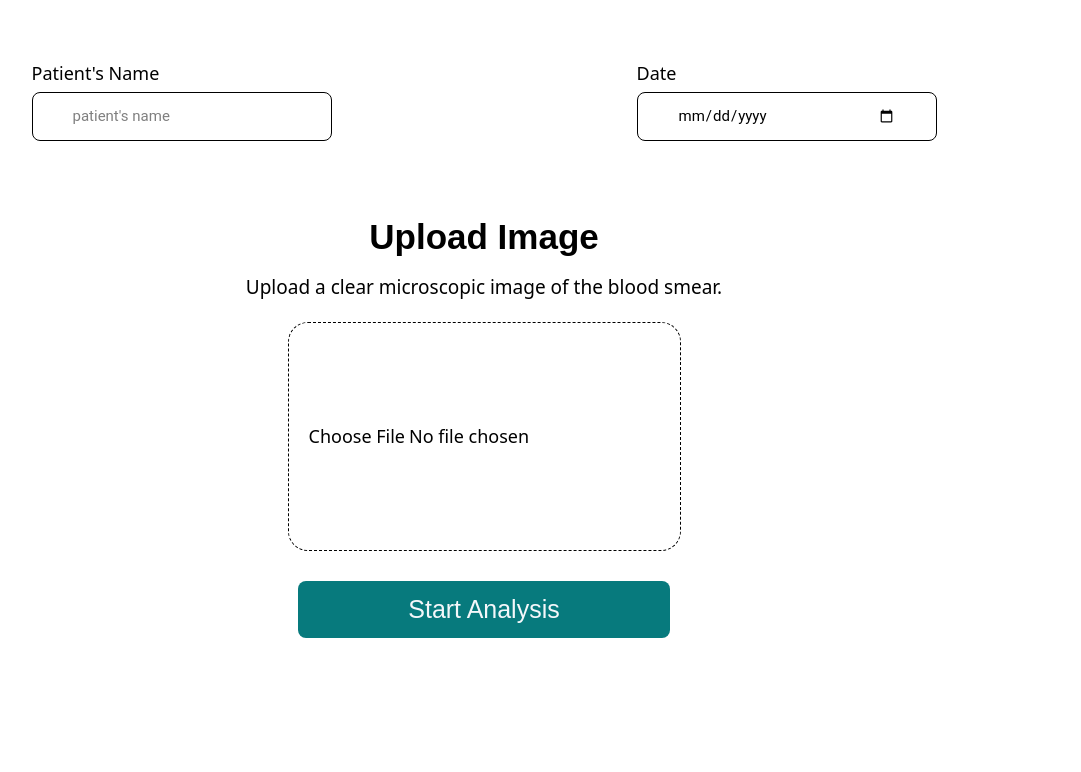
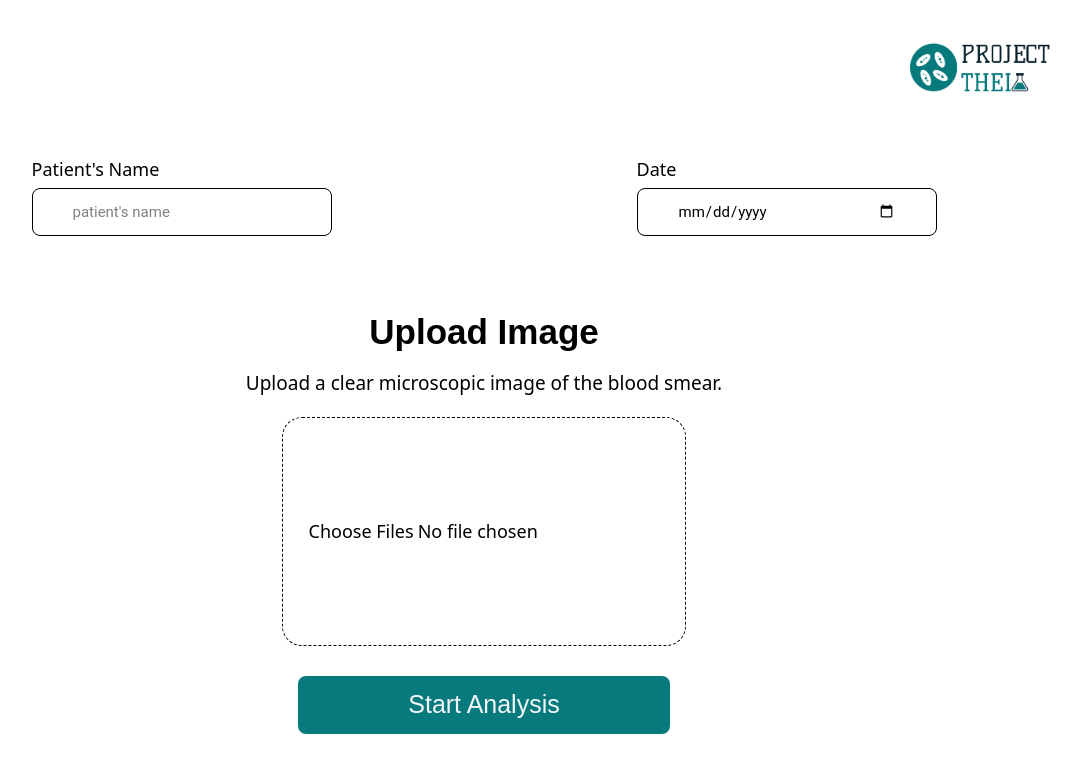
Before and after one commit to 0layiw0la/Project-Theai, a React (Vite) app in the folder project-theai/: page /upload in a window 1280 px wide. Shown: the top 772 px of the page, without its empty margins (156-1237 px from the left). Built offline with nearby package versions, Linux system fonts and the light colour scheme.

Commit message:
setting up upload flow and adding logo to upload page

```diff
--- a/project-theai/src/components/Logo.jsx
+++ b/project-theai/src/components/Logo.jsx
@@ -3,8 +3,8 @@ import logo from '../assets/logo.jpg';
 
 export default function Logo() {
     return (
-        <div className='w-[97vw] mt-[5vh] flex justify-end '>
-            <img src={logo} alt="Logo" className='w-[7vw] md:w-[10vw] h-auto'/>
+        <div className='w-[95vw] mt-[5vh] flex justify-end'>
+            <img src={logo} alt="Logo" className='w-[100px] md:w-[150px] h-auto'/>
         </div>
     );
 }
--- a/project-theai/src/pages/LandingPage.jsx
+++ b/project-theai/src/pages/LandingPage.jsx
@@ -8,14 +8,14 @@ export default function LandingPage(){
     return(
         <>
         <Logo />
-        <section className="min-h-screen flex flex-col justify-center items-center gap-[120px] md:gap-[80px]">
-            <div className="text-center flex flex-col md:flex-row md:gap-[10px]">
-            <   h3 className=" text-[50px] text-center">Welcome to</h3>
-                <p className="text-[30px] md:text-[50px] font-script text-main">Project Theai</p>
+        <section className=" flex flex-col justify-center items-center gap-[100px] md:gap-[80px] mt-[20vh]">
+            <div className="text-center flex flex-col lg:flex-row md:gap-[10px]">
+                <h3 className=" text-4xl md:text-6xl  text-center">Welcome to</h3>
+                <p className="text-5xl md:text-7xl lg:text-6xl font-script text-main">Project Theai</p>
             </div>
-            <div className="flex gap-20">
-                <button className="w-[180px] py-[20px] bg-main text-accent text-[20px] font-poppins rounded-lg hover:bg-complementary transition duration-300 ease-in-out transform hover:scale-105 cursor-pointer" onClick={() => navigate("/upload")}>+ New Test</button>
-                <button className="w-[180px] py-[20px] bg-main text-accent text-[20px] font-poppins rounded-lg hover:bg-complementary transition duration-300 ease-in-out transform hover:scale-105 cursor-pointer" onClick={() => navigate("/tasks")}>Existing Tests</button>
+            <div className="flex gap-7">
+                <button className="w-[40vw] md:w-[30vw] lg:w-[20vw] py-[20px] bg-main text-accent text-lg font-poppins rounded-lg hover:bg-complementary transition duration-300 ease-in-out transform hover:scale-105 cursor-pointer" onClick={() => navigate("/upload")}>+ New Test</button>
+                <button className="w-[40vw] md:w-[30vw] lg:w-[20vw] py-[20px] bg-main text-accent text-[20px] font-poppins rounded-lg hover:bg-complementary transition duration-300 ease-in-out transform hover:scale-105 cursor-pointer" onClick={() => navigate("/tasks")}>Existing Tests</button>
             </div>
         </section>
         </>
--- a/project-theai/src/pages/UploadPage.jsx
+++ b/project-theai/src/pages/UploadPage.jsx
@@ -1,13 +1,44 @@
-import { useState } from "react"
+import { useState } from "react";
+import Logo from "../components/Logo";
 
 
 export default function UploadPage(){
+
+    const handleSubmit = async (e) => {
+    e.preventDefault();
+    if (!imgs || imgs.length === 0) return;
+    const formData = new FormData();
+
+    for (let i = 0; i < imgs.length; i++) {
+        formData.append("images", imgs[i]);
+    }
+
+    formData.append("patientName", patientName);
+    formData.append("date", date);
+
+    try {
+        const response = await fetch("/api/upload", {
+        method: "POST",
+        body: formData
+        });
+        if (!response.ok) {
+        console.error("Upload failed");
+        return;
+        }
+        console.log("Upload succeeded");
+    } catch (error) {
+        console.error(error);
+    }
+    };
+
+
     const [textInput, setTextInput] = useState({
         patientName: "",
-        date: ""
+        date: "",
+
     });
 
-    const [img, setImg] = useState(null);
+    const [imgs, setImgs] = useState(null);
     const [imgErrror, setImgError] = useState("")
 
     const {patientName, date} = textInput
@@ -17,21 +48,28 @@ export default function UploadPage(){
         setTextInput({...textInput, [name]: value })
     }
 
+
+
     const handleImageChange = (e) => {
-        const file = e.target.files[0];
-        if(file){
-          const validTypes = ["image/jpeg", "image/png", "image/jpg"];
-          if(!validTypes.includes(file.type)){
+        const validTypes = ["image/jpeg", "image/png", "image/jpg"];
+        const files = e.target.files;
+        for (let i = 0; i < files.length; i++){
+           const file = files[i]
+
+           if(!validTypes.includes(file.type)){
              return setImgError("Only JPG, JPEG, and PNG formats allowed.")
           }
           if(file.size > 2 * 1024 * 1024){
             return setImgError("Image size must be under 2MB.")
           }
-            setImg(file);
         }
+        setImgs(files);
+        setImgError('');
+
     }
     return(
         <>
+        <Logo />
          <section className="mt-[40px] min-h-screen m-[20px]">
             <div className="flex flex-col md:flex-row justify-around p-[20px] gap-[10px]">
                 <div className="flex flex-col gap-[5px] w-[300px]">
@@ -45,19 +83,25 @@ export default function UploadPage(){
                 </div>
             </div>
 
-            <div className="flex flex-col justify-center items-center mt-[50px]">
+            <div className="px-[2vw] flex flex-col justify-center items-center mt-[50px]">
                 <h1 className="text-[30px] md:text-[35px] font-poppins font-[600]">Upload Image</h1>
                 <p className="text-center mt-[10px] text-[16px] md:text-[19px]">Upload a clear microscopic image of the blood smear.</p>
 
-                <input type="file" accept="image/*" onChange={handleImageChange} className="px-[20px] py-[100px] mt-[20px] rounded-[20px] border border-dashed focus:outline-none focus:ring-1 focus:ring-main transition text-[16px] md:text-[18px]" required/>
+                <input type="file" accept="image/*" multiple onChange={handleImageChange} className="px-[2vw] py-[100px] mt-[20px] rounded-[20px] border border-dashed focus:outline-none focus:ring-1 focus:ring-main transition text-[16px] md:text-[18px]" required/>
 
-                {img && (
-                    <div className="md:flex items-center mt-[50px]">
-                        <img src={URL.createObjectURL(img)} alt="preview" className="w-[200px] md:w-[300px] h-[150px]"/>
+                {imgs && (
+                    <div className="grid grid-cols-4 md:grid-cols-5 gap-4 mt-[5vh]">
+                        {Array.from(imgs).map((img,index) => (
+                            <img
+                            key = {index}
+                            src = {URL.createObjectURL(img)}
+                            alt="preview"
+                            className = "w-[50px] h-auto" />
+                        ))}
                      </div>
                 )}
 
-                <button className="px-[90px] md:px-[110px] py-[10px] bg-main text-accent text-[25px] font-poppins rounded-lg mt-[30px] hover:bg-complementary transition duration-300 ease-in-out transform hover:scale-105 cursor-pointer">Start Analysis</button>
+                <button onClick={handleSubmit} className="px-[90px] md:px-[110px] py-[10px] bg-main text-accent text-[25px] font-poppins rounded-lg mt-[30px] hover:bg-complementary transition duration-300 ease-in-out transform hover:scale-105 cursor-pointer">Start Analysis</button>
             </div>
          </section>
         </>
```
